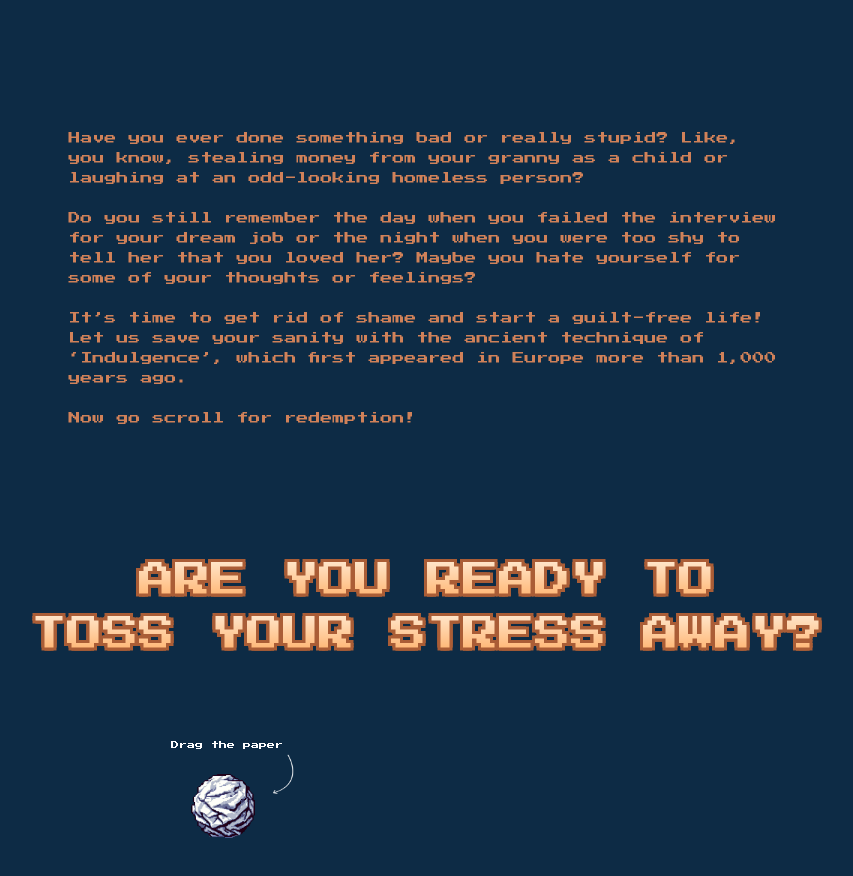
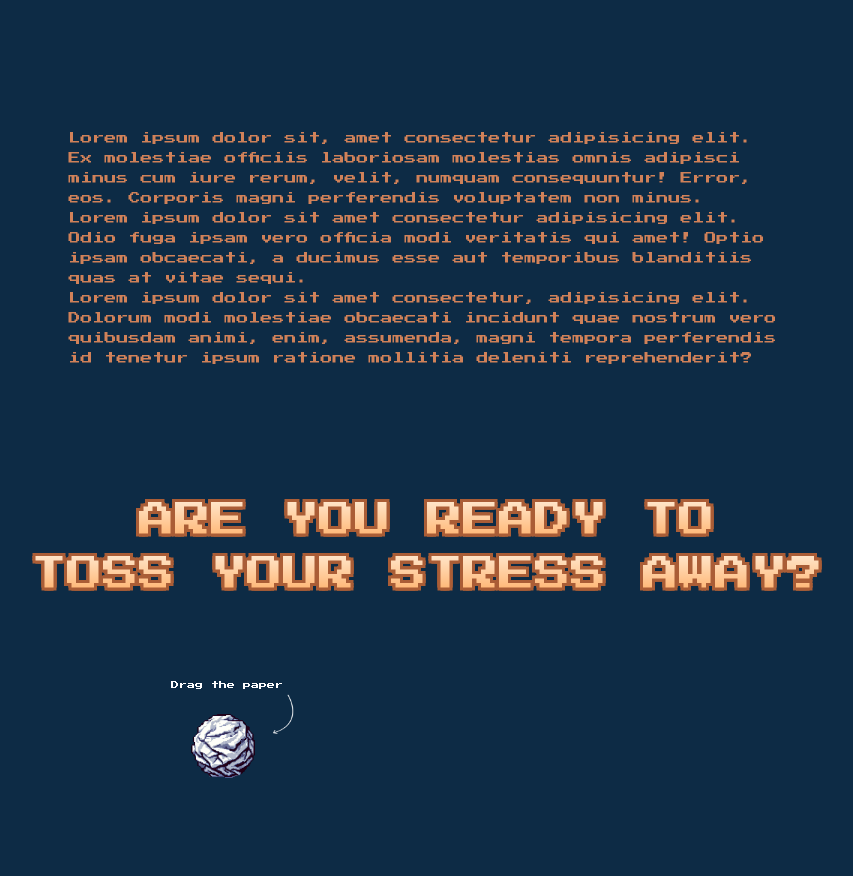
Before and after one commit to cusxio/Stress-is-Stressful, a Next.js app: page / in a window 1280 px wide. Shown: the part 800-1676 px from the top of the page, without its empty margins (213-1066 px from the left). Built offline with nearby package versions, Linux system fonts and the light colour scheme.

Commit message:
change to lorem ipsum

```diff
--- a/src/app/page.tsx
+++ b/src/app/page.tsx
@@ -14,13 +14,11 @@ export default function Home() {
 
       <div className="p-[10%]">
         <p className=" text-oren-4 text-xs leading-5 lg:w-[70%] m-auto">
-        Have you ever done something bad or really stupid? Like, you know, stealing money from your granny as a child or laughing at an odd-looking homeless person?
-        <br/><br/>
-        Do you still remember the day when you failed the interview for your dream job or the night when you were too shy to tell her that you loved her? Maybe you hate yourself for some of your thoughts or feelings?
-        <br/><br/>
-        It’s time to get rid of shame and start a guilt-free life! Let us save your sanity with the ancient technique of ‘Indulgence’, which first appeared in Europe more than 1,000 years ago.
-        <br/><br/>
-        Now go scroll for redemption!
+        Lorem ipsum dolor sit, amet consectetur adipisicing elit. Ex molestiae officiis laboriosam molestias omnis adipisci minus cum iure rerum, velit, numquam consequuntur! Error, eos. Corporis magni perferendis voluptatem non minus.
+        <br></br>
+        Lorem ipsum dolor sit amet consectetur adipisicing elit. Odio fuga ipsam vero officia modi veritatis qui amet! Optio ipsam obcaecati, a ducimus esse aut temporibus blanditiis quas at vitae sequi.
+        <br></br>
+        Lorem ipsum dolor sit amet consectetur, adipisicing elit. Dolorum modi molestiae obcaecati incidunt quae nostrum vero quibusdam animi, enim, assumenda, magni tempora perferendis id tenetur ipsum ratione mollitia deleniti reprehenderit?
         </p>
       </div>
 
```
